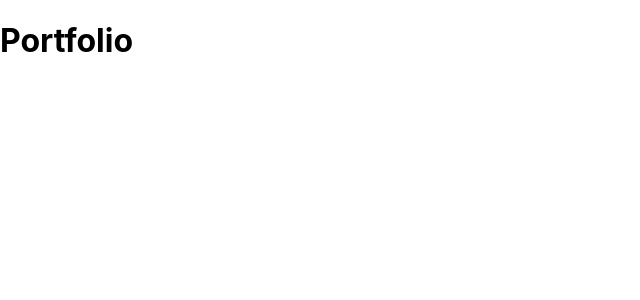
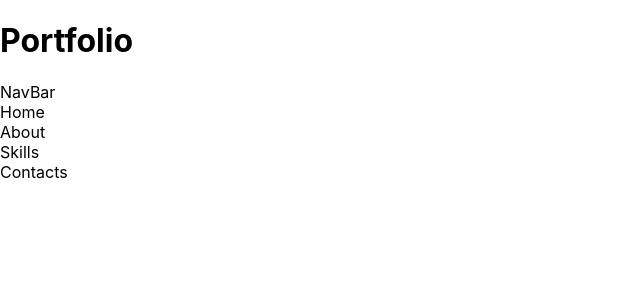
Before and after one commit to scarter31191/portfolio, a React (Create React App) app in the folder portfolio/: page / in a window 1280 px wide. Shown: the top 300 px of the page, without its empty margins (0-640 px from the left). Built offline with nearby package versions, Linux system fonts and the light colour scheme.

Commit message:
imported components into app.js

```diff
--- a/portfolio/src/App.js
+++ b/portfolio/src/App.js
@@ -1,10 +1,18 @@
-// import logo from './logo.svg';
-// import './App.css';
+import About from "./components/About/About";
+import Contacts from "./components/Contact/Contact";
+import Home from "./components/Home/Home";
+import NavBar from "./components/NavBar/NavBar";
+import Skills from "./components/Skills/Skills";
 
 const App = () => {
   return (
     <div className="App">
       <h1>Portfolio</h1>
+      <NavBar />
+      <Home />
+      <About />
+      <Skills />
+      <Contacts />
     </div>
   );
 }
--- a/portfolio/src/components/About/About.js
+++ b/portfolio/src/components/About/About.js
@@ -1,6 +1,8 @@
 const About = () => {
     return (
-        <div>About</div>
+        <div>
+            About
+        </div>
       );
 }
 
--- a/portfolio/src/components/Contact/Contact.js
+++ b/portfolio/src/components/Contact/Contact.js
@@ -0,0 +1,9 @@
+const Contacts = () => {
+    return (
+        <div>
+            Contacts
+        </div>
+      );
+}
+
+export default Contacts;
--- a/portfolio/src/components/Home/Home.js
+++ b/portfolio/src/components/Home/Home.js
@@ -0,0 +1,9 @@
+const Home = () => {
+    return (
+        <div>
+            Home
+        </div>
+      );
+}
+
+export default Home;
--- a/portfolio/src/components/NavBar/NavBar.js
+++ b/portfolio/src/components/NavBar/NavBar.js
@@ -1,6 +1,8 @@
 const NavBar = () => {
     return (
-        <div> NavBar </div>
+        <div>
+            NavBar
+        </div>
       );
 }
 
--- a/portfolio/src/components/Skills/Skills.js
+++ b/portfolio/src/components/Skills/Skills.js
@@ -0,0 +1,9 @@
+const Skills = () => {
+    return (
+        <div>
+            Skills
+        </div>
+      );
+}
+
+export default Skills;
```
